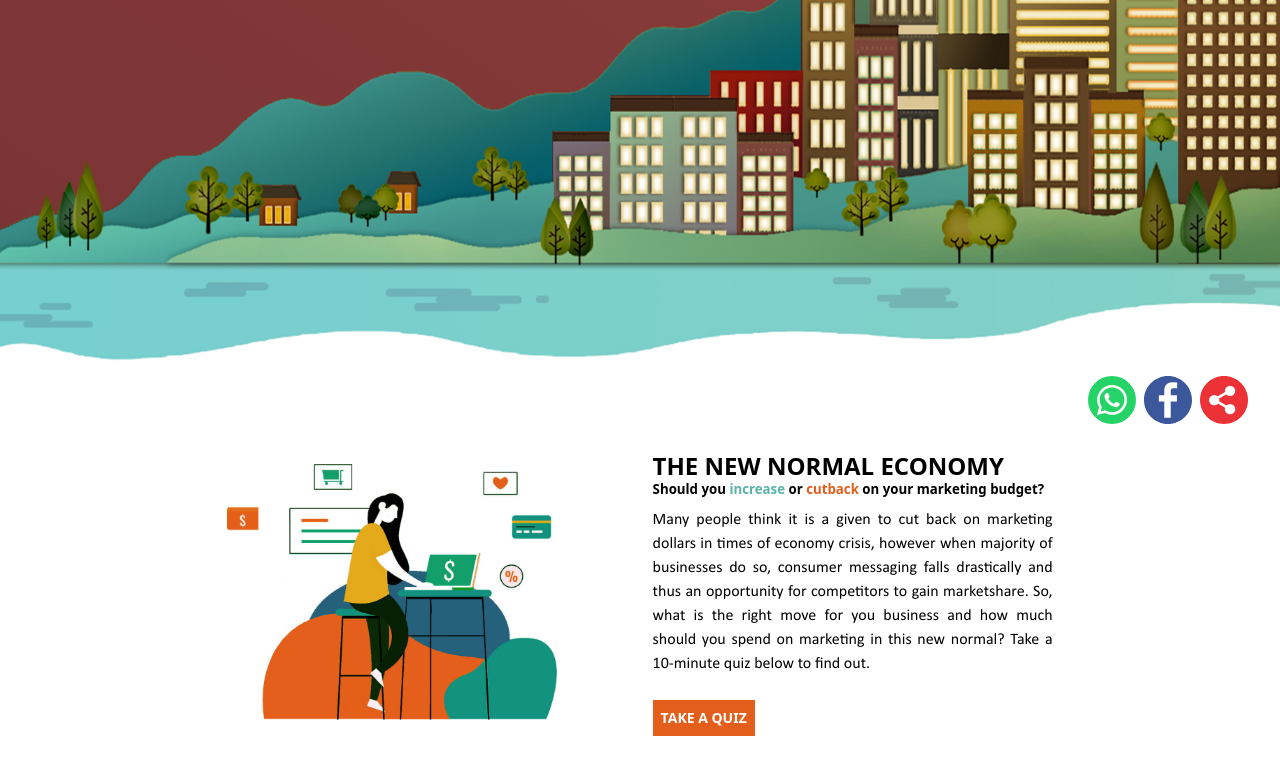
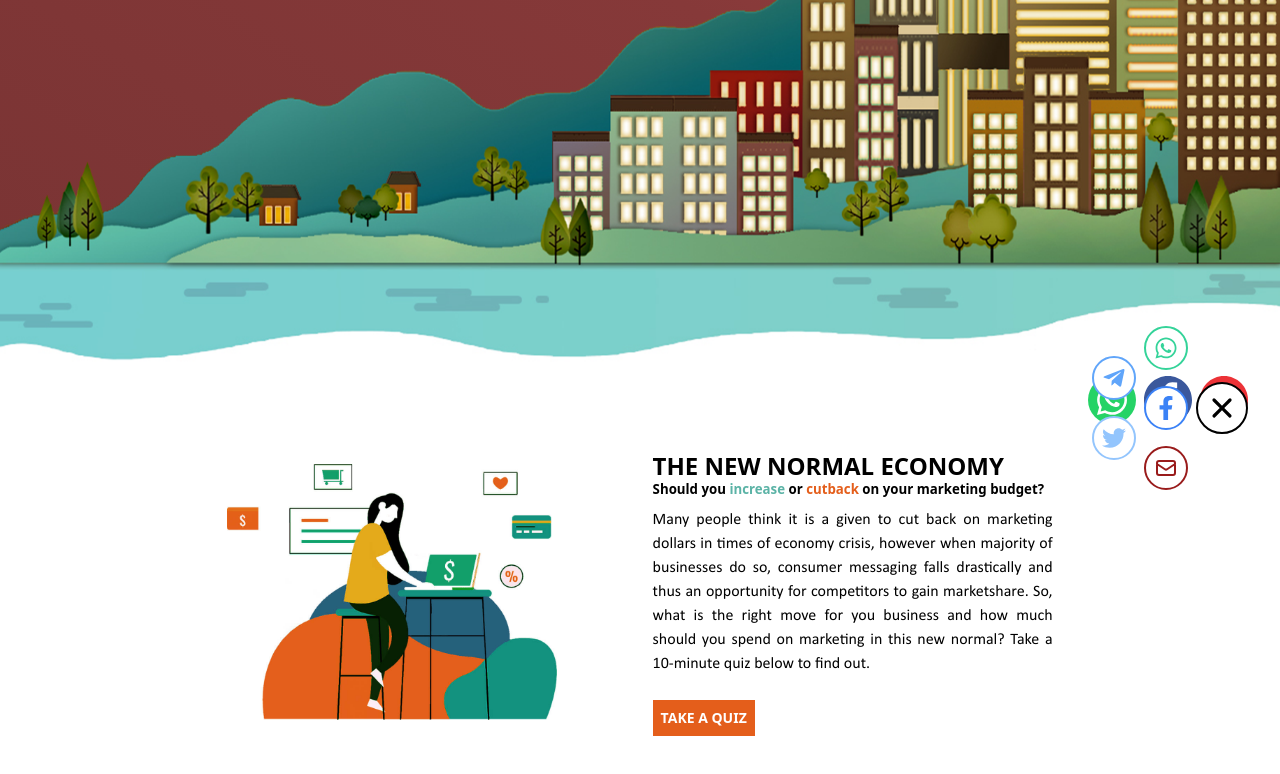
Before and after one commit to ghostjson/tco-website, a Next.js app: page /resource in a window 1280 px wide. Both pictures are taken after a click on the element 1224 px from the left and 824 px from the top of the page. Shown: the part 424-1198 px from the top of the page. Built offline with nearby package versions, Linux system fonts and the light colour scheme.

Commit message:
added react icons and implemented share button

```diff
--- a/components/ShareIcon.tsx
+++ b/components/ShareIcon.tsx
@@ -1,4 +1,15 @@
+import { useState } from 'react';
+import {} from 'react-icons/ai';
+import {
+  FaFacebookF,
+  FaTelegramPlane,
+  FaTwitter,
+  FaWhatsapp,
+} from 'react-icons/fa';
+import { HiOutlineMail, HiX } from 'react-icons/hi';
+
 const ShareIcon = () => {
+  const [showShareIcons, setShowShareIcons] = useState<boolean>(false);
   function handleShare() {
     if (navigator.share) {
       navigator.share({
@@ -6,12 +17,49 @@ const ShareIcon = () => {
         url: 'https://the-creative-oracle.netlify.app/',
       });
     } else {
-      console.log('no share Method');
+      setShowShareIcons(true);
     }
   }
   return (
-    <span onClick={handleShare}>
-      <img src='/icons/share.svg' alt='share icon' className='h-12 w-12' />
+    <span className='cursor-pointer relative'>
+      <img
+        src='/icons/share.svg'
+        alt='share icon'
+        className='h-12 w-12'
+        onClick={handleShare}
+      />
+      {showShareIcons && (
+        <div className='flex items-center absolute top-[-120%] xl:top-[-105%] right-0 space-x-2 '>
+          <div className='flex flex-col justify-center space-y-4'>
+            <span className='cursor-pointer bg-white p-2 rounded-full border-2 border-blue-400 hover:bg-blue-400 flex items-center justify-center text-blue-400 hover:text-white hover:border-white'>
+              <FaTelegramPlane className='w-6 h-6' />
+            </span>
+            <span className='cursor-pointer bg-white p-2 rounded-full border-2 border-blue-300 hover:bg-blue-300 flex items-center justify-center text-blue-300 hover:text-white hover:border-white'>
+              <FaTwitter className='w-6 h-6' />
+            </span>
+          </div>
+          <div className='flex flex-col justify-center space-y-4'>
+            <span className='cursor-pointer bg-white p-2 rounded-full border-2 border-green-400 hover:bg-green-400 flex items-center justify-center text-green-400 hover:text-white hover:border-white'>
+              <FaWhatsapp className='w-6 h-6' />
+            </span>
+            <span className='cursor-pointer bg-white p-2 rounded-full border-2 border-blue-500 hover:bg-blue-500 flex items-center justify-center text-blue-500 hover:text-white hover:border-white'>
+              <FaFacebookF className='w-6 h-6' />
+            </span>
+            <span className='cursor-pointer bg-white p-2 rounded-full border-2 border-red-800 hover:bg-red-800 flex items-center justify-center text-red-800 hover:text-white hover:border-white'>
+              <HiOutlineMail className='w-6 h-6' />
+            </span>
+          </div>
+          <div className='flex flex-col justify-center space-y-4'>
+            <span
+              className='bg-white p-2 rounded-full border-2 border-black hover:bg-black flex items-center justify-center text-black hover:text-white hover:border-white'
+              onClick={() => {
+                setShowShareIcons(false);
+              }}>
+              <HiX className='w-8 h-8' />
+            </span>
+          </div>
+        </div>
+      )}
     </span>
   );
 };
--- a/package.json
+++ b/package.json
@@ -13,6 +13,7 @@
     "next": "^11.0.1",
     "react": "^17.0.2",
     "react-dom": "^17.0.2",
+    "react-icons": "^4.2.0",
     "sass": "^1.33.0"
   },
   "devDependencies": {
```
Also changed, not shown: public/icons/telegram.png (added), 1 other file (tests, documents, lock files or other folders).
